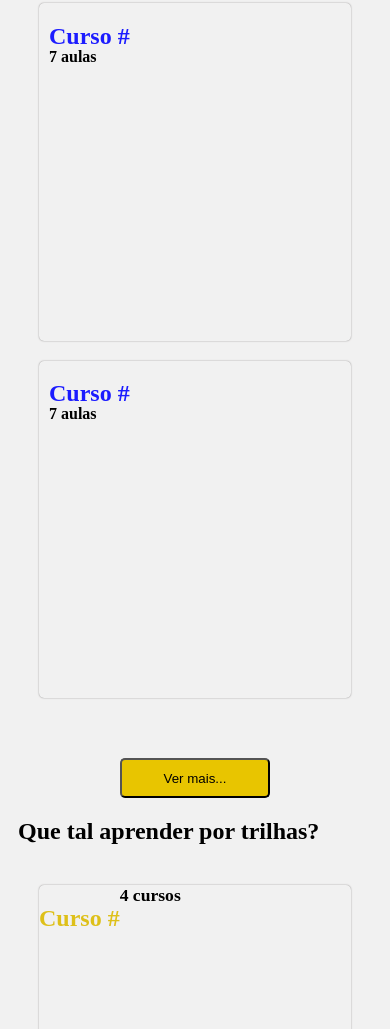
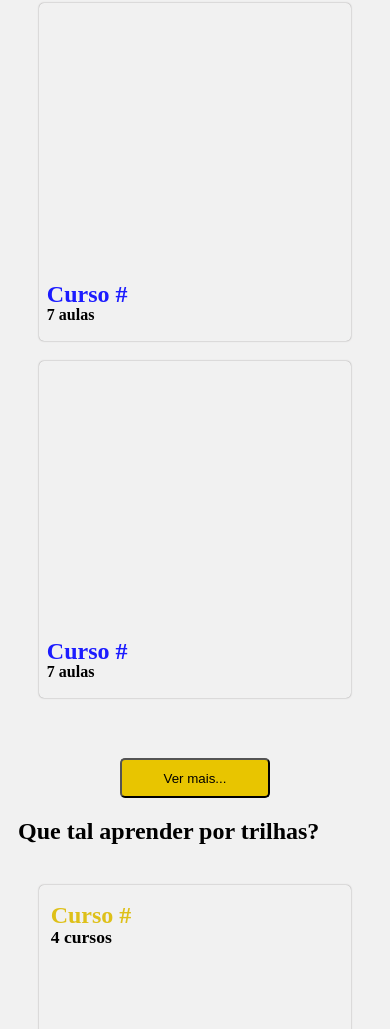
Before and after one commit to Jmatheuzz/template, a plain HTML site: page index.html in a window 390 px wide. Shown: the part 971-2000 px from the top of the page. Drawn offline with Linux system fonts and the light colour scheme.

Commit message:
responsividade cards

```diff
--- a/style.css
+++ b/style.css
@@ -87,21 +87,13 @@ body{
 }
 
 .info {
-    margin-left: 10px;
-    margin-bottom: 50px;
+    margin-left: 2vw;
+    margin-bottom: 2vh;
     display: flex;
     flex-direction: column;
     justify-content: flex-start;
 }
 
-
-.info {
-    margin-left: 10px;
-    margin-bottom: 50px;
-    display: flex;
-    flex-direction: column;
-    justify-content: flex-start;
-}
 
 .card .info h2, .card-trilha .info-trilha h2 {
     height: 5px;
@@ -152,17 +144,22 @@ body{
 }
 
 .info-trilha {
-    width: 100%;
     text-align: left;
     display: flex;
+    margin-left: 3vw;
+    margin-top: 2vh;
+    flex-direction: column;
     justify-content: flex-start;
+}
+
+.info-trilha h2 {
+    margin-top: 0;
 }
 
 
 
 @media (max-width: 800px){
     .card, .card-trilha{
-        display: block;
         width: 80vw;
         height: 40vh;
     }
```
